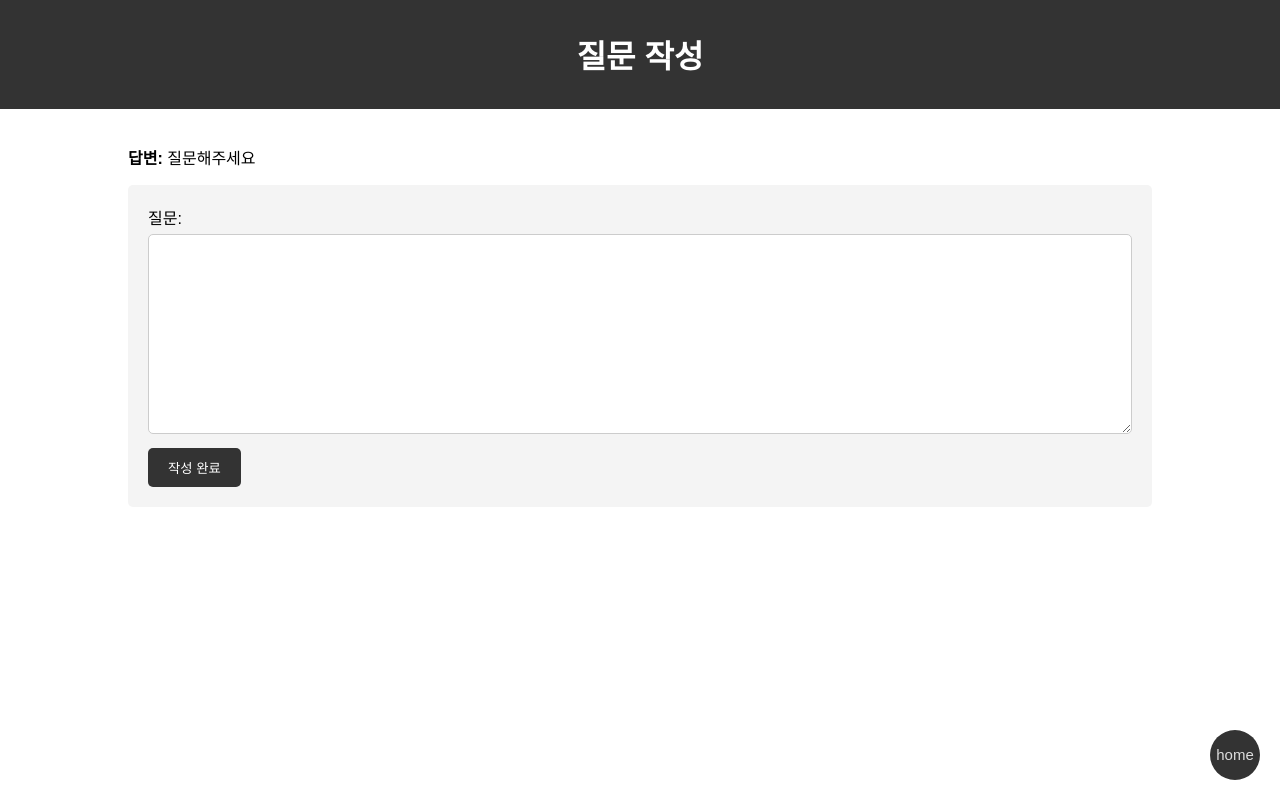
After one commit to daengdaengjoa/8-, a Flask app: a page that uses templates/AI추천.html in a window 1280 px wide. The commit adds this page. Run offline with Flask 3, Linux system fonts and the light colour scheme.

Commit message:
ai 질문

```diff
--- a/app.py
+++ b/app.py
@@ -6,6 +6,8 @@ import requests
 from flask import Flask, render_template, request, redirect, url_for
 from flask_sqlalchemy import SQLAlchemy
 from sqlalchemy import desc
+
+from openai import OpenAI
 
 
 basedir = os.path.abspath(os.path.dirname(__file__))
@@ -75,6 +77,32 @@ def 게시글작성():
     return render_template("게시글 작성.html")
 
 
+@app.route("/AI추천", methods=["GET", "POST"])
+def AI추천():
+    data_ai = "질문해주세요"
+    # 글작성의 내용을 입력하고 작성 완료를 누르면 동작
+    if request.method == "POST":
+
+        client = OpenAI(api_key="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")
+
+        query = request.form["ask"]
+
+        response = client.chat.completions.create(
+            model="gpt-3.5-turbo-0125",
+            messages=[
+                {
+                    "role": "system",
+                    "content": "너는 영화를 추천해주는 AI야.",
+                },
+                {"role": "user", "content": query},
+            ],
+        )
+
+        data_ai = response.choices[0].message.content
+
+    return render_template("AI추천.html", data_ai=data_ai)
+
+
 @app.route("/전체글조회", methods=["POST", "GET"])
 def 전체글조회():
     # POST 입력을 받고 왔으면 조건문 입장
@@ -85,26 +113,43 @@ def 전체글조회():
         # Posting 테이블에서 tag=검색 조건에 해당하는 칼럼에서 find의 내용을 포함하는 값이 있다면 모두 가져온다.
         posts = Posting.query.filter(getattr(Posting, tag).like(f"%{find}%")).all()
 
+        POSTS_PER_PAGE = 30
+        # 페이지 번호 가져오기
+        page = request.args.get("page", 1, type=int)
+        # 해당 페이지에 표시할 게시글 범위 계산
+        start_index = (page - 1) * POSTS_PER_PAGE
+        end_index = start_index + POSTS_PER_PAGE
+        # 현재 페이지에 해당하는 게시글만 추출
+        displayed_posts = posts[start_index:end_index]
+        # 전체 페이지 수 계산
+        total_pages = len(posts) // POSTS_PER_PAGE + (len(posts) % POSTS_PER_PAGE > 0)
+        return render_template(
+            "전체글 조회.html",
+            posts=displayed_posts,
+            total_pages=total_pages,
+            current_page=page,
+        )
+
     # 검색기능을 하지 않고 처음들어올 때에는 모든 게시글이 보일 수 있도록 한다.
     else:
         posts = Posting.query.all()
 
-    POSTS_PER_PAGE = 5
-    # 페이지 번호 가져오기
-    page = request.args.get("page", 1, type=int)
-    # 해당 페이지에 표시할 게시글 범위 계산
-    start_index = (page - 1) * POSTS_PER_PAGE
-    end_index = start_index + POSTS_PER_PAGE
-    # 현재 페이지에 해당하는 게시글만 추출
-    displayed_posts = posts[start_index:end_index]
-    # 전체 페이지 수 계산
-    total_pages = len(posts) // POSTS_PER_PAGE + (len(posts) % POSTS_PER_PAGE > 0)
-    return render_template(
-        "전체글 조회.html",
-        posts=displayed_posts,
-        total_pages=total_pages,
-        current_page=page,
-    )
+        POSTS_PER_PAGE = 5
+        # 페이지 번호 가져오기
+        page = request.args.get("page", 1, type=int)
+        # 해당 페이지에 표시할 게시글 범위 계산
+        start_index = (page - 1) * POSTS_PER_PAGE
+        end_index = start_index + POSTS_PER_PAGE
+        # 현재 페이지에 해당하는 게시글만 추출
+        displayed_posts = posts[start_index:end_index]
+        # 전체 페이지 수 계산
+        total_pages = len(posts) // POSTS_PER_PAGE + (len(posts) % POSTS_PER_PAGE > 0)
+        return render_template(
+            "전체글 조회.html",
+            posts=displayed_posts,
+            total_pages=total_pages,
+            current_page=page,
+        )
 
 
 @app.route("/게시글조회", methods=["POST", "GET"])
@@ -141,25 +186,37 @@ def 게시글조회():
     html_text = response.text
     soup = BeautifulSoup(response.text, "html.parser")
 
-    data1 = {}
-    title = soup.select_one("._text").text.strip()
-    info = soup.select_one('.info_group dt:contains("개요") + dd').text.strip()
+    date = soup.select_one('.info_group dt:contains("개봉") + dd')
+    if date:
 
-    date = soup.select_one('.info_group dt:contains("개봉") + dd').text.strip()
-    star = soup.select_one('.info_group dt:contains("평점") + dd').text.strip()
-    nums = soup.select_one('.info_group dt:contains("관객수") + dd').text.strip()
-    content = soup.select_one(".desc._text").text.strip()
-    image_url = soup.select_one("a.thumb._item img")["src"]
+        data1 = {}
+        title = soup.select_one("._text").text.strip()
+        info = soup.select_one('.info_group dt:contains("개요") + dd').text.strip()
+        date = soup.select_one('.info_group dt:contains("개봉") + dd').text.strip()
+        star = soup.select_one('.info_group dt:contains("평점") + dd').text.strip()
+        nums = soup.select_one('.info_group dt:contains("관객수") + dd').text.strip()
+        content = soup.select_one(".desc._text").text.strip()
+        image_url = soup.select_one("a.thumb._item img")["src"]
 
-    data1 = {
-        "title": title,
-        "info": info,
-        "date": date,
-        "star": star,
-        "nums": nums,
-        "content": content,
-        "image_url": image_url,
-    }
+        data1 = {
+            "title": title,
+            "info": info,
+            "date": date,
+            "star": star,
+            "nums": nums,
+            "content": content,
+            "image_url": image_url,
+        }
+    else:
+        data1 = {
+            "title": "제목",
+            "info": "-",
+            "date": "-",
+            "star": "-",
+            "nums": "-",
+            "content": "-",
+            "image_url": "https://lh6.googleusercontent.com/proxy/fDnxsdswqStDDt7hMOlRk6C7OMjZD1dJ2SYJjdQ-UEb83LfqzWqljAIS4F0oN9Q9L1vl4bK87cmATi5ueHvTbA",
+        }
 
     print(data1)
     return render_template(
--- /dev/null
+++ b/templates/AI추천.html
@@ -0,0 +1,90 @@
+<!DOCTYPE html>
+<html lang="en">
+<head>
+    <meta charset="UTF-8">
+    <meta name="viewport" content="width=device-width, initial-scale=1.0">
+    <title>AI 영화추천 페이지</title>
+    <style>
+        body {
+            font-family: Arial, sans-serif;
+            margin: 0;
+            padding: 0;
+        }
+        header {
+            background-color: #333;
+            color: #fff;
+            padding: 10px 0;
+            overflow: auto;
+            width: 100%;
+            box-sizing: border-box;
+            text-align: center;
+        }
+        .container {
+            width: 80%;
+            margin: auto;
+            padding: 20px 0;
+        }
+        form {
+            background-color: #f4f4f4;
+            padding: 20px;
+            border-radius: 5px;
+        }
+        form label {
+            display: block;
+            margin-bottom: 5px;
+        }
+        form input[type="text"],
+        form textarea {
+            width: 100%;
+            padding: 10px;
+            margin-bottom: 10px;
+            border: 1px solid #ccc;
+            border-radius: 5px;
+            box-sizing: border-box;
+        }
+        form textarea {
+            height: 200px;
+        }
+        form button {
+            background-color: #333;
+            color: #fff;
+            border: none;
+            padding: 10px 20px;
+            border-radius: 5px;
+            cursor: pointer;
+        }
+        .scroll-to-top {
+            width: 50px;
+            height: 50px;
+            background-color: #333;
+            color: #fff;
+            border: none;
+            border-radius: 50%;
+            font-size: 15px;
+            text-align: center;
+            line-height: 50px;
+            position: fixed;
+            bottom: 20px;
+            right: 20px;
+            cursor: pointer;
+        }
+    </style>
+</head>
+<body>
+    <header>
+        <h1>질문 작성</h1>
+    </header>
+    <div class="container">
+        <p><strong>답변:</strong> {{ data_ai }}</p>
+        <form action="/AI추천" method="POST">
+            <div>
+                <label>질문:</label>
+                <textarea name="ask" required></textarea>
+            </div>
+            <button type="submit">작성 완료</button>
+        </form>
+    </div>
+    <a href="/" class="scroll-to-top" style="text-decoration: none; color: #ddd;">home</a>
+
+</body>
+</html>
--- a/templates/메인화면.html
+++ b/templates/메인화면.html
@@ -101,6 +101,7 @@
                 <li><a href="#">홈</a></li>
                 <li><a href="/전체글조회">영화 리뷰</a></li>
                 <li><a href="/게시글작성">신규 리뷰 작성</a></li>
+                <li><a href="/AI추천">AI영화추천</a></li>
             </ul>
         </nav>
         <div class="content">
```
Also changed, not shown: asd.py (added, +17 -0 lines), 1 other file.
